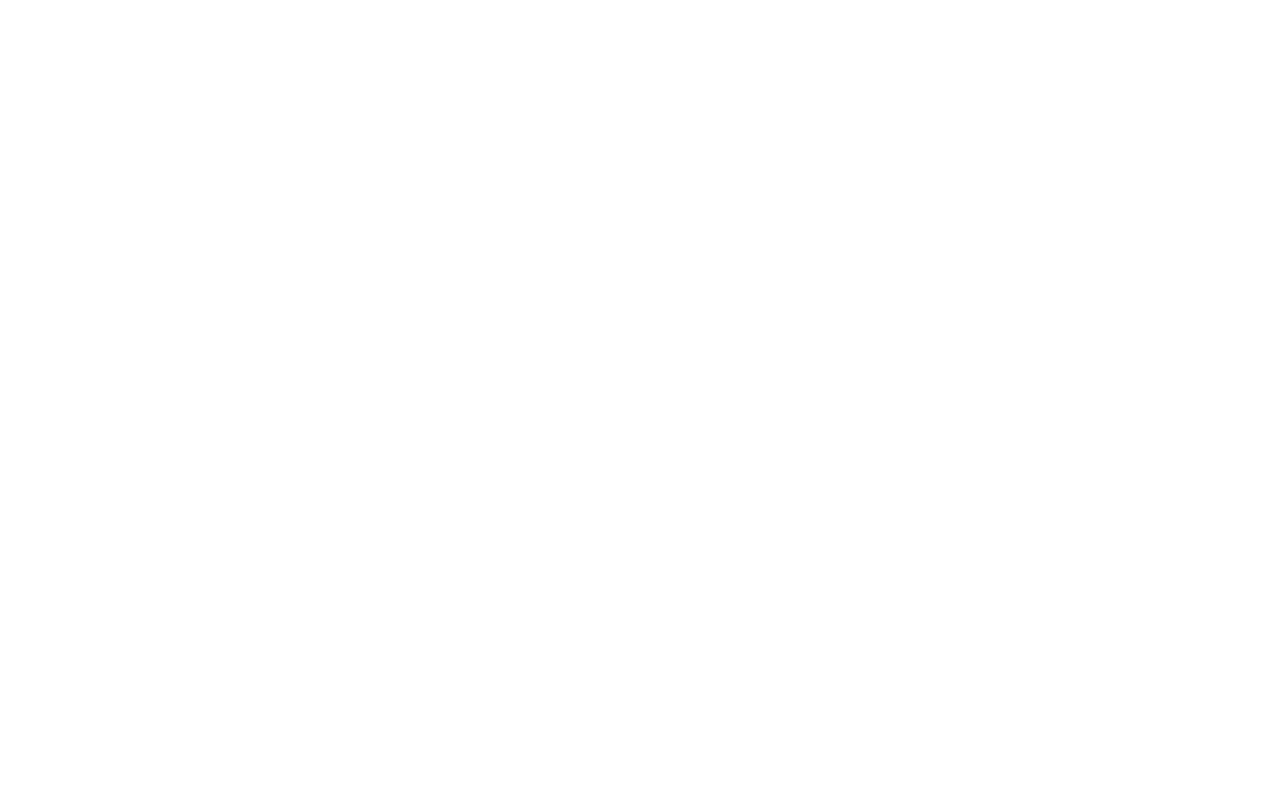
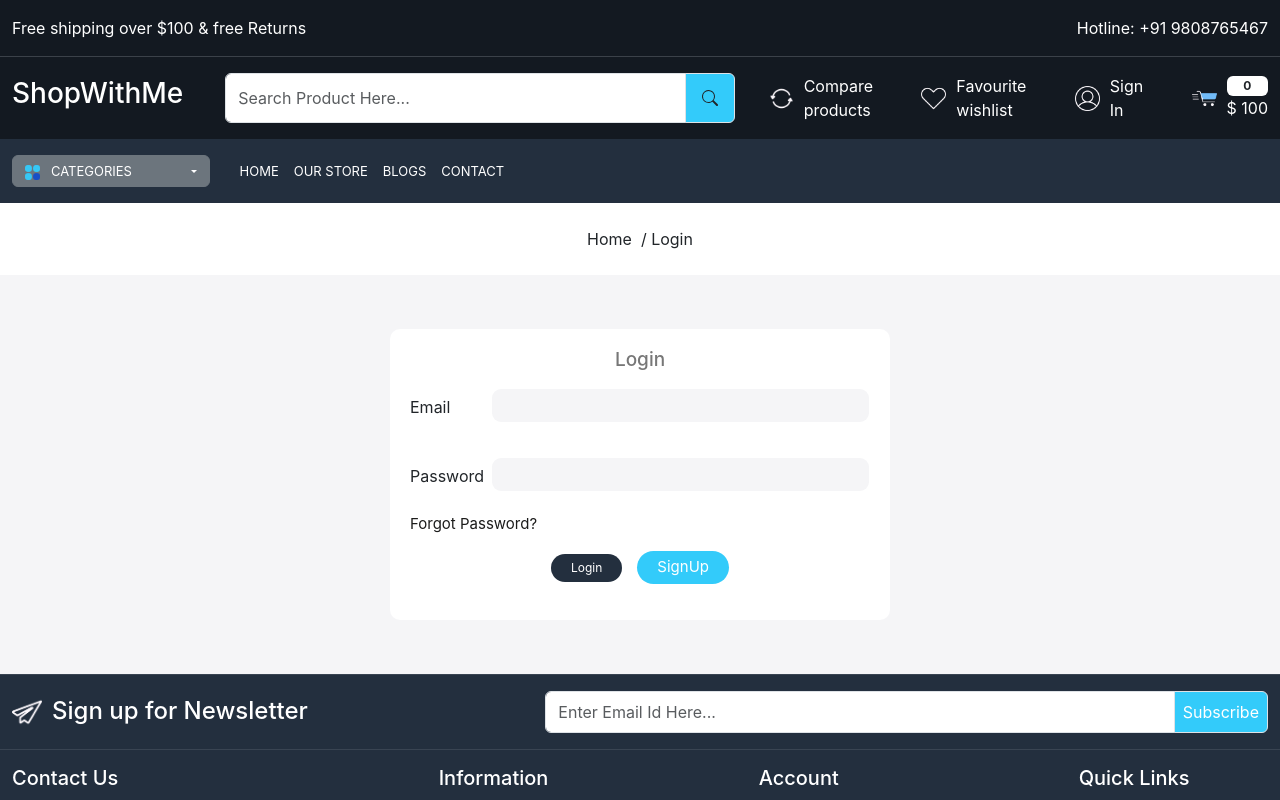
Before and after one commit to Smitap11/shopeWithMe, a React (Create React App) app: page /login in a window 1280 px wide. Before the commit this address had no page. Shown: the top 800 px of the page. Built offline with nearby package versions, Linux system fonts and the light colour scheme.

Commit message:
authentication pages added

```diff
--- a/src/App.css
+++ b/src/App.css
@@ -475,6 +475,47 @@
   border-top: #ffffff;
 }
 
+/* Authentication Page */
+.auth-card {
+  padding: 20px;
+  background-color: white;
+  width: 500px;
+  margin: 30px auto;
+  border-radius: 10px;
+}
+.auth-card h3 {
+  font-size: 19px;
+  font-weight: 500;
+  color: var(--color-777777)
+}
+.auth-card p {
+  font-size: 14px;
+  font-weight: 500;
+  color: var(--color-777777)
+}
+.auth-card .form-control {
+height: 35px;
+background-color: var(--color-f5f5f7);
+color: var(--color-777777);
+font-size: 15px;
+border-radius: 10px;
+border-color: transparent;
+}
+.auth-card a {
+  font-size: 15px;
+  font-weight: 400;
+  color: var(--color-1c1c1b)
+}
+.auth-card .signup {
+  background-color: var(--color-33cbfa);
+  color: white;
+}
+.auth-card .signup:hover {
+  background-color: var(--color-131921);
+  color: white;
+}
+
+
 /* Footer */
 footer {
   background-color: var(--color-232f3e);
--- a/src/App.js
+++ b/src/App.js
@@ -9,6 +9,10 @@
 import Blog from './pages/Blog';
 import CompareProducts from './pages/CompareProducts';
 import Wishlist from './pages/Wishlist';
+import Login from './pages/Login';
+import ForgotPassword from './pages/ForgotPassword';
+import Signup from './pages/Signup';
+import ResetPassword from './pages/ResetPassword';
 
 function App() {
   return (
@@ -23,6 +27,10 @@
             <Route path="blog" element={<Blog />} />
             <Route path="compareProducts" element={<CompareProducts />} />
             <Route path="wishlist" element={<Wishlist />} />
+            <Route path="login" element={<Login />} />
+            <Route path="signup" element={<Signup />} />
+            <Route path="forgotPassword" element={<ForgotPassword />} />
+            <Route path="resetPassword" element={<ResetPassword />} />
           </Route>
         </Routes>
       </BrowserRouter>
--- /dev/null
+++ b/src/pages/ForgotPassword.js
@@ -0,0 +1,47 @@
+import React from 'react';
+import BreadCrumb from '../components/BreadCrumb'
+import Meta from '../components/Meta';
+import { Link } from 'react-router-dom';
+
+const ForgotPassword = () => {
+  return (
+    <>
+      <Meta title="Forgot Password" />
+      <BreadCrumb title="Forgot Password" />
+      <div className="login-wrapper home-wrapper-2 py-4">
+        <div className="container-xxl">
+          <div className="row">
+            <div className="col-12">
+              <div className="auth-card">
+                <h3 className="text-center mb-3">Reset Your Password</h3>
+                <p className="text-center my-3">You will receive an email to reset your password</p>
+                <form action="" className="d-flex flex-column gap-15">
+                  <div class="mb-1 row">
+                    <div class="col-12">
+                      <input
+                        type="text"
+                        readonly
+                        class="form-control"
+                        id="staticEmail"
+                        value=""
+                        placeholder="Enter your Email"
+                      />
+                    </div>
+                  </div>
+                  <div class="mb-2 row">
+                    <div className="d-flex justify-content-center gap-15 align-items-center flex-column">
+                      <button type="submit" className="button border-0">Submit</button>
+                      <Link to="/login">Cancel</Link>
+                    </div>
+                  </div>
+                </form>
+              </div>
+            </div>
+          </div>
+        </div>
+      </div>
+    </>
+  )
+}
+
+export default ForgotPassword
--- a/src/pages/Login.js
+++ b/src/pages/Login.js
@@ -1,9 +1,61 @@
-import React from 'react'
+import React from 'react';
+import BreadCrumb from '../components/BreadCrumb'
+import Meta from '../components/Meta';
+import { Link } from 'react-router-dom';
 
 const Login = () => {
   return (
-    <div>Login</div>
-  )
+    <>
+      <Meta title="Login" />
+      <BreadCrumb title="Login" />
+      <div className="login-wrapper home-wrapper-2 py-4">
+        <div className="container-xxl">
+          <div className="row">
+            <div className="col-12">
+              <div className="auth-card">
+                <h3 className="text-center mb-3">Login</h3>
+                <form action="" className="d-flex flex-column gap-15">
+                  <div class="mb-3 row">
+                    <label for="email" class="col-sm-2 col-form-label">
+                      Email
+                    </label>
+                    <div class="col-sm-10">
+                      <input
+                        type="text"
+                        readonly
+                        class="form-control"
+                        id="staticEmail"
+                        value=""
+                      />
+                    </div>
+                  </div>
+                  <div class="mb-3 row">
+                    <label for="inputPassword" class="col-sm-2 col-form-label">
+                      Password
+                    </label>
+                    <div class="col-sm-10">
+                      <input
+                        type="password"
+                        class="form-control"
+                        id="inputPassword"
+                      />
+                    </div>
+                    <div className="mt-3">
+                      <Link to="/forgotPassword">Forgot Password?</Link>
+                      <div className="d-flex justify-content-center gap-15 align-items-center mt-3">
+                        <button type="submit" className="button border-0">Login</button>
+                        <Link to="/signup" className="button signup">SignUp</Link>
+                      </div>
+                    </div>
+                  </div>
+                </form>
+              </div>
+            </div>
+          </div>
+        </div>
+      </div>
+    </>
+  );
 }
 
 export default Login
--- /dev/null
+++ b/src/pages/ResetPassword.js
@@ -0,0 +1,51 @@
+import React from 'react';
+import BreadCrumb from '../components/BreadCrumb'
+import Meta from '../components/Meta';
+import { Link } from 'react-router-dom';
+
+const ResetPassword = () => {
+  return (
+    <>
+      <Meta title="Reset Password" />
+      <BreadCrumb title="Reset Password" />
+      <div className="login-wrapper home-wrapper-2 py-4">
+        <div className="container-xxl">
+          <div className="row">
+            <div className="col-12">
+              <div className="auth-card">
+                <h3 className="text-center mb-3">Reset Password</h3>
+                <form action="" className="d-flex flex-column gap-15">
+                  <div class="mb-1 row">
+                    <div class="col-12 mb-3">
+                      <input
+                        type="password"
+                        class="form-control"
+                        value=""
+                        placeholder="Password"
+                      />
+                    </div>
+                    <div class="col-12">
+                      <input
+                        type="password"
+                        class="form-control"
+                        value=""
+                        placeholder="Confirm Password"
+                      />
+                    </div>
+                  </div>
+                  <div class="mb-2 row">
+                    <div className="d-flex justify-content-center gap-15 align-items-center flex-column">
+                      <button type="submit" className="button border-0">Ok</button>
+                    </div>
+                  </div>
+                </form>
+              </div>
+            </div>
+          </div>
+        </div>
+      </div>
+    </>
+  )
+}
+
+export default ResetPassword
--- a/src/pages/Signup.js
+++ b/src/pages/Signup.js
@@ -1,8 +1,72 @@
-import React from 'react'
+import React from 'react';
+import BreadCrumb from '../components/BreadCrumb'
+import Meta from '../components/Meta';
 
 const Signup = () => {
   return (
-    <div>Signup</div>
+    <>
+      <Meta title="Sign Up" />
+      <BreadCrumb title="Sign Up" />
+      <div className="login-wrapper home-wrapper-2 py-4">
+        <div className="container-xxl">
+          <div className="row">
+            <div className="col-12">
+              <div className="auth-card">
+                <h3 className="text-center mb-3">Create Account</h3>
+                <form action="" className="d-flex flex-column gap-15">
+                  <div>
+                    <input
+                      type="text"
+                      name="username"
+                      readonly
+                      class="form-control"
+                      id="userName"
+                      value=""
+                      placeholder="User Name"
+                    />
+                  </div>
+                  <div>
+                      <input
+                        type="tel"
+                        name="mobileNumber"
+                        readonly
+                        class="form-control"
+                        id="mobileNumber"
+                        value=""
+                        placeholder="Mobile Number"
+                      />
+                    </div>
+                    <div>
+                      <input
+                        type="text"
+                        readonly
+                        name="useremail"
+                        class="form-control"
+                        id="useremail"
+                        value=""
+                        placeholder="User Email"
+                      />
+                    </div>
+                    <div>
+                      <input
+                        type="password"
+                        class="form-control"
+                        id="inputPassword"
+                        placeholder="Password"
+                      />
+                    </div>
+                  <div class="mb-3 row">
+                    <div className="d-flex justify-content-center gap-15 align-items-center mt-3">
+                      <button className="button border-0">Sign Up</button>
+                    </div>
+                  </div>
+                </form>
+              </div>
+            </div>
+          </div>
+        </div>
+      </div>
+    </>
   )
 }
 
```
